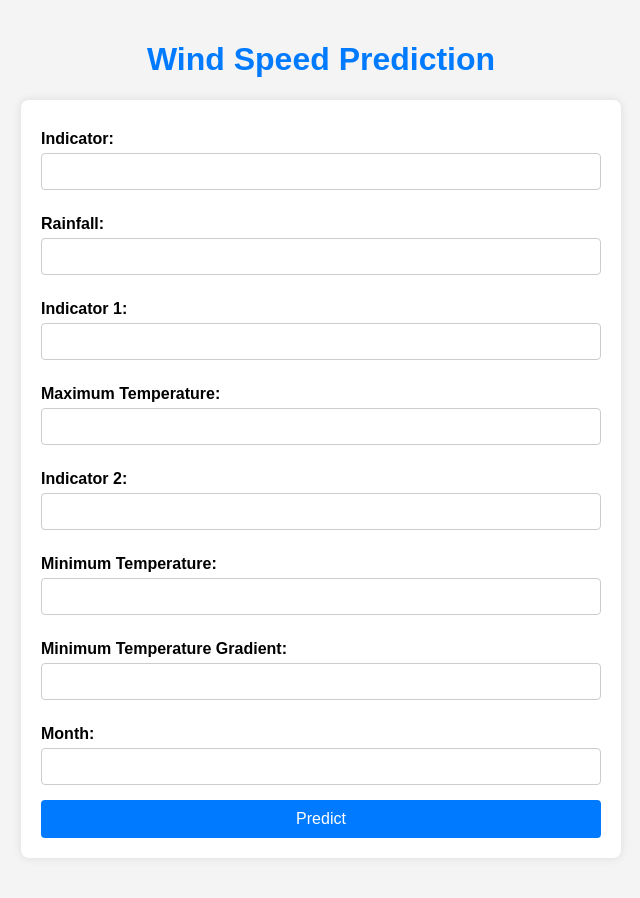
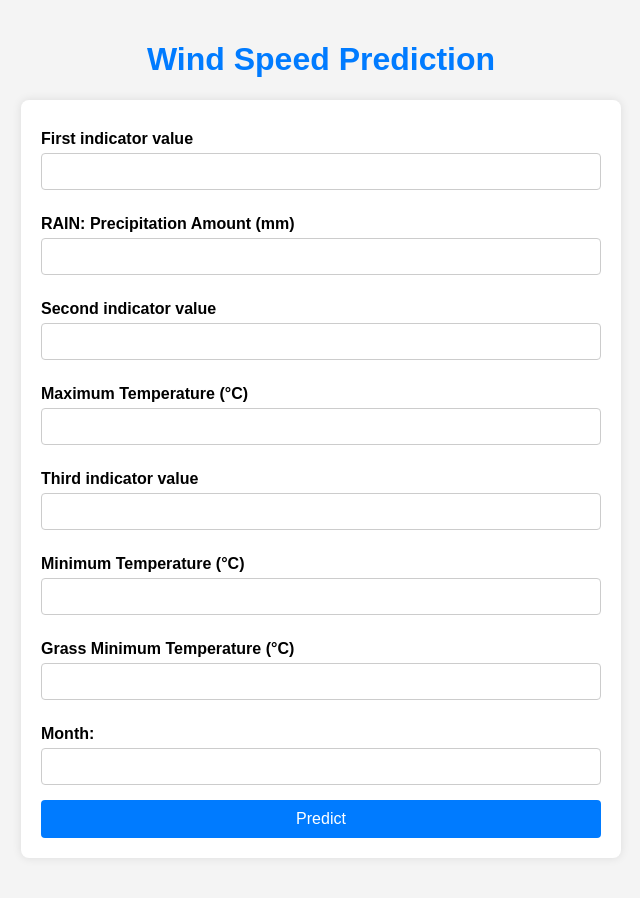
Before and after one commit to Mothees-kandhan/wind_speed, a Flask app: page / in a window 1280 px wide. Shown: the whole page, without its empty margins (319-959 px from the left). Run offline with Flask 3, Linux system fonts and the light colour scheme; parts of the project's set-up code (start-up, migrations or seed data) failed here and were passed over.

Commit message:
index.html

```diff
--- a/templates/index.html
+++ b/templates/index.html
@@ -64,29 +64,29 @@
     <h1>Wind Speed Prediction</h1>
 
     <form id="predictionForm">
-        <label for="IND">Indicator:</label>
-        <input type="number" id="IND" name="IND" required>
+        <label for="IND">First indicator value</label>
+        <input type="number" id="IND" name="IND" step="any" required>
 
-        <label for="RAIN">Rainfall:</label>
-        <input type="number" id="RAIN" name="RAIN" required>
+        <label for="RAIN">RAIN: Precipitation Amount (mm)</label>
+        <input type="number" id="RAIN" name="RAIN" step="any" required>
 
-        <label for="IND1">Indicator 1:</label>
-        <input type="number" id="IND1" name="IND1" required>
+        <label for="IND1">Second indicator value</label>
+        <input type="number" id="IND1" name="IND1" step="any" required>
 
-        <label for="TMAX">Maximum Temperature:</label>
-        <input type="number" id="TMAX" name="TMAX" required>
+        <label for="TMAX"> Maximum Temperature (°C)</label>
+        <input type="number" id="TMAX" name="TMAX" step="any" required>
 
-        <label for="IND2">Indicator 2:</label>
-        <input type="number" id="IND2" name="IND2" required>
+        <label for="IND2"> Third indicator value</label>
+        <input type="number" id="IND2" name="IND2" step="any" required>
 
-        <label for="TMIN">Minimum Temperature:</label>
-        <input type="number" id="TMIN" name="TMIN" required>
+        <label for="TMIN">Minimum Temperature (°C)</label>
+        <input type="number" id="TMIN" name="TMIN" step="any" required>
 
-        <label for="TMIN_G">Minimum Temperature Gradient:</label>
-        <input type="number" id="TMIN_G" name="TMIN_G" required>
+        <label for="TMIN_G">Grass Minimum Temperature (°C)</label>
+        <input type="number" id="TMIN_G" name="TMIN_G" step="any" required>
 
         <label for="MONTH">Month:</label>
-        <input type="number" id="MONTH" name="MONTH" required min="1" max="12">
+        <input type="number" id="MONTH" name="MONTH" required min="1" max="12" step="1">
 
         <button type="submit">Predict</button>
     </form>
@@ -113,9 +113,9 @@
             const formData = new FormData(event.target);
             const data = {};
 
-            // Convert form data to JSON
+            // Convert form data to JSON with float values
             formData.forEach((value, key) => {
-                data[key] = Number(value);
+                data[key] = parseFloat(value);
             });
 
             // Make API request to the Flask backend
```
